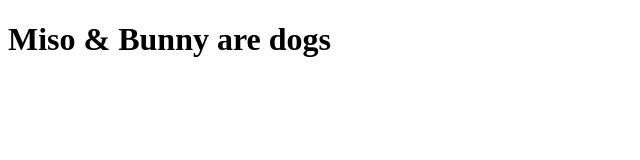
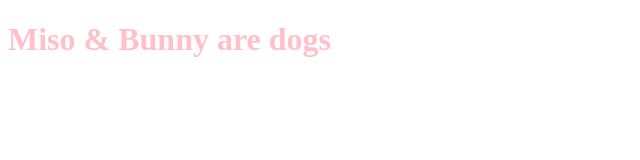
Before and after one commit to DoanAllie/deployment-lab, a website: page index.html in a window 1280 px wide. Shown: the whole page, without its empty margins (0-640 px from the left). Drawn offline with Linux system fonts and the light colour scheme.

Commit message:
fifth commit

```diff
--- a/index.html
+++ b/index.html
@@ -5,6 +5,7 @@
     <meta http-equiv="X-UA-Compatible" content="IE=edge">
     <meta name="viewport" content="width=device-width, initial-scale=1.0">
     <title>Document</title>
+    <link rel="stylesheet" href="./style.css">
 </head>
 <body>
     <h1>Miso & Bunny are dogs</h1>
--- /dev/null
+++ b/style.css
@@ -0,0 +1,3 @@
+h1 {
+    color: pink;
+}
```
